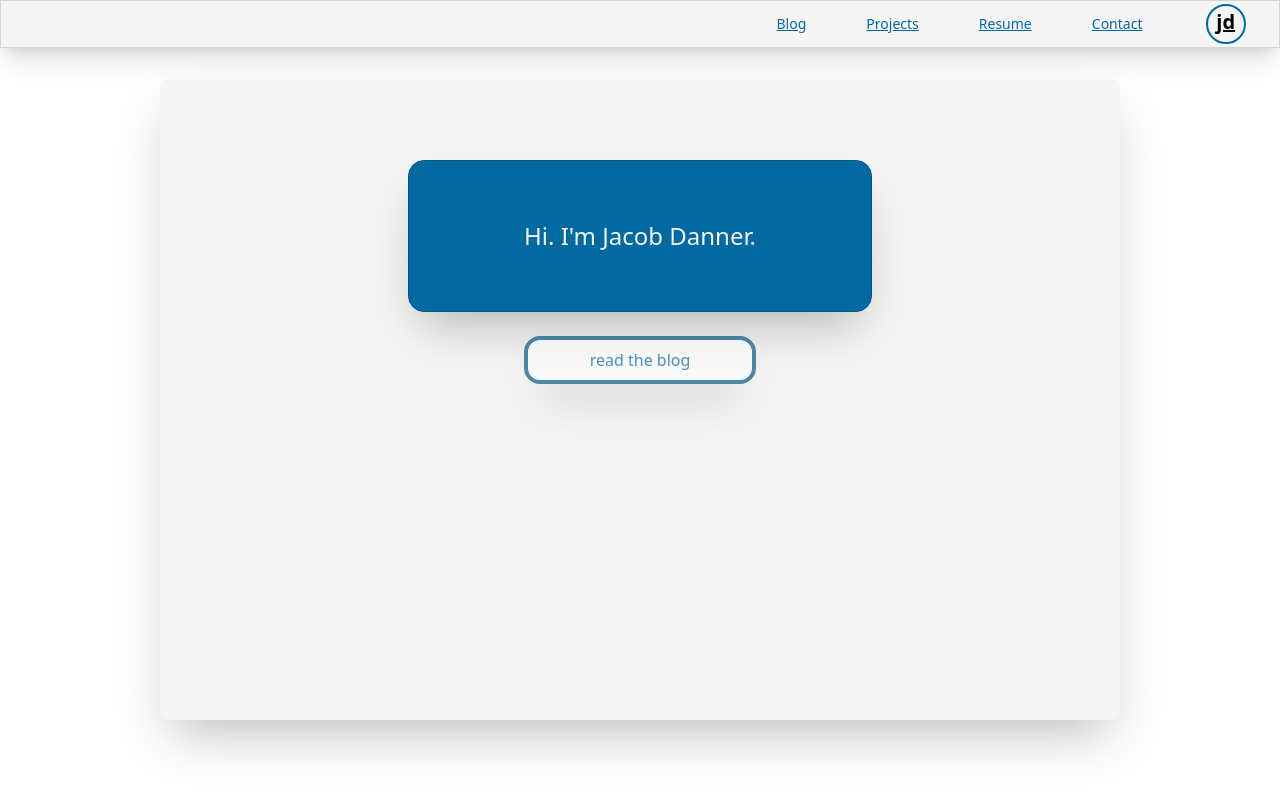
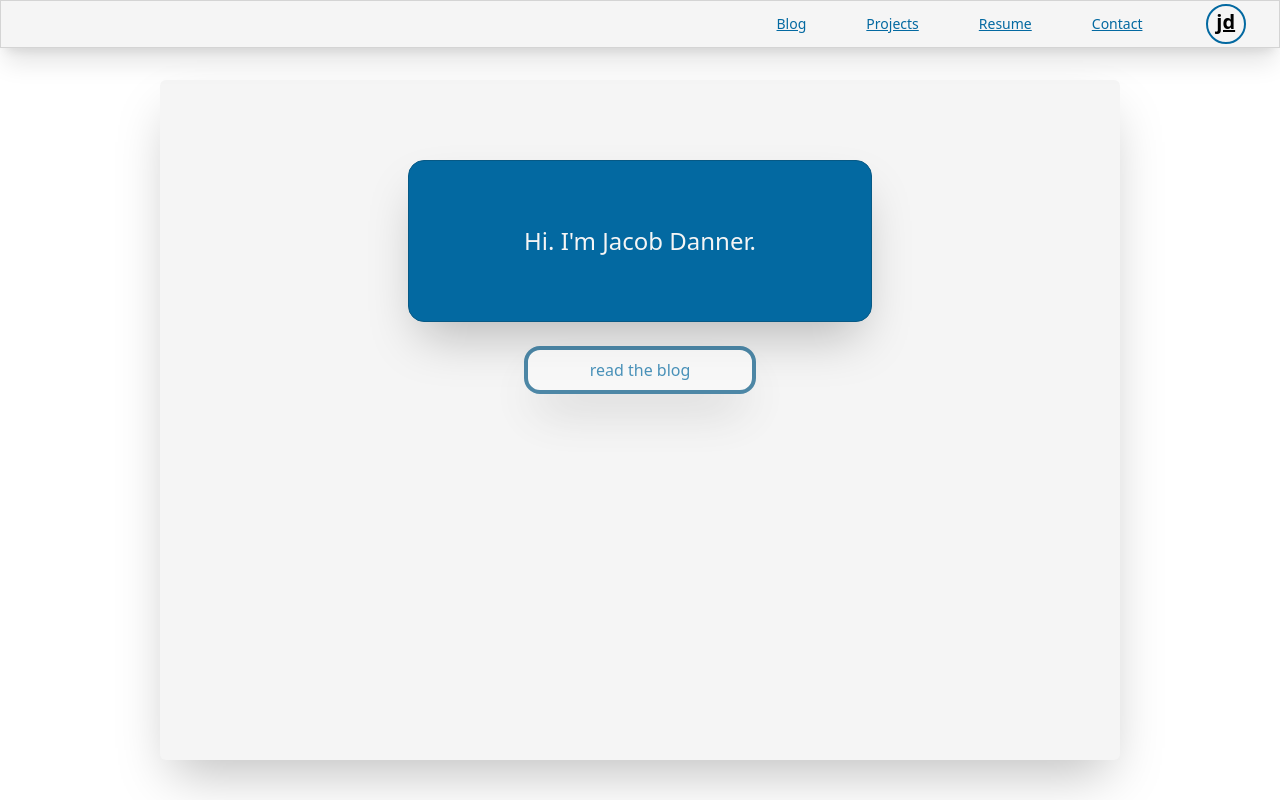
Before and after one commit to jacob-danner/jacobdanner.dev, a React (Vite) app: page / in a window 1280 px wide. Built offline with nearby package versions, Linux system fonts and the light colour scheme.

Commit message:
styling changes to how overflow/scroll works

```diff
--- a/src/Pages/About.tsx
+++ b/src/Pages/About.tsx
@@ -3,7 +3,7 @@ import { Link } from "react-router-dom"
 
 export const About = () => {
     return(
-      <div id="wrapper" className="h-4/5 w-9/12 mx-auto mt-20 p-4 bg-neutral-100 shadow-2xl rounded-md">
+      <div id="wrapper" className="h-full w-9/12 mx-auto mt-20 mb-10 p-4 bg-neutral-100 shadow-2xl rounded-md ">
         <div id="box" className="text-2xl text-neutral-100 bg-sky-700 border border-sky-800 w-6/12 h-1/4 mx-auto mt-16 rounded-2xl shadow-2xl flex items-center justify-center">
           <AnimatedTyping />
         </div>
--- a/src/Pages/AllBlogs.tsx
+++ b/src/Pages/AllBlogs.tsx
@@ -26,7 +26,7 @@ const AllBlogs: React.FC = () => {
 
   return (
     <>
-      <div id="main-wrapper" className="mt-20 mb-10 w-9/12 mx-auto p-4 bg-neutral-100 shadow-xl flex flex-col items-center rounded-md">
+      <div id="main-wrapper" className="mt-20 mb-10 w-9/12 mx-auto p-4 bg-neutral-100 flex flex-col items-center rounded-md h-full overflow-auto shadow-2xl">
 
 
         <div id="blog-wrapper" className="flex-col justify-center items-center w-full lg:w-5/12 md:w-2/3 sm:w-full mb-10">
--- a/src/index.css
+++ b/src/index.css
@@ -5,7 +5,6 @@ html, body, #root {
   width: 100%;
   margin: 0;
   padding: 0;
-  overflow-y: auto;
 }
 
 #root {
```
